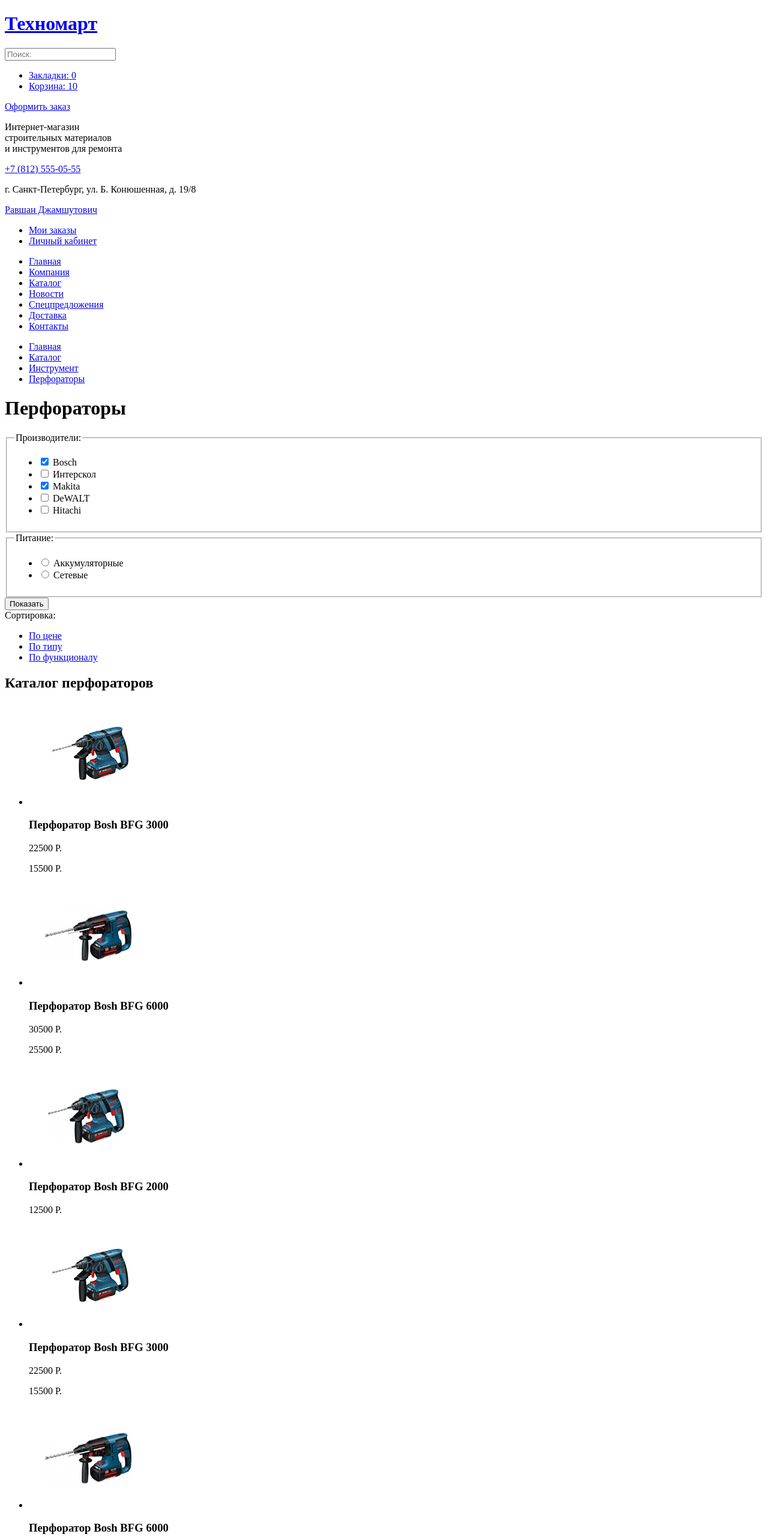
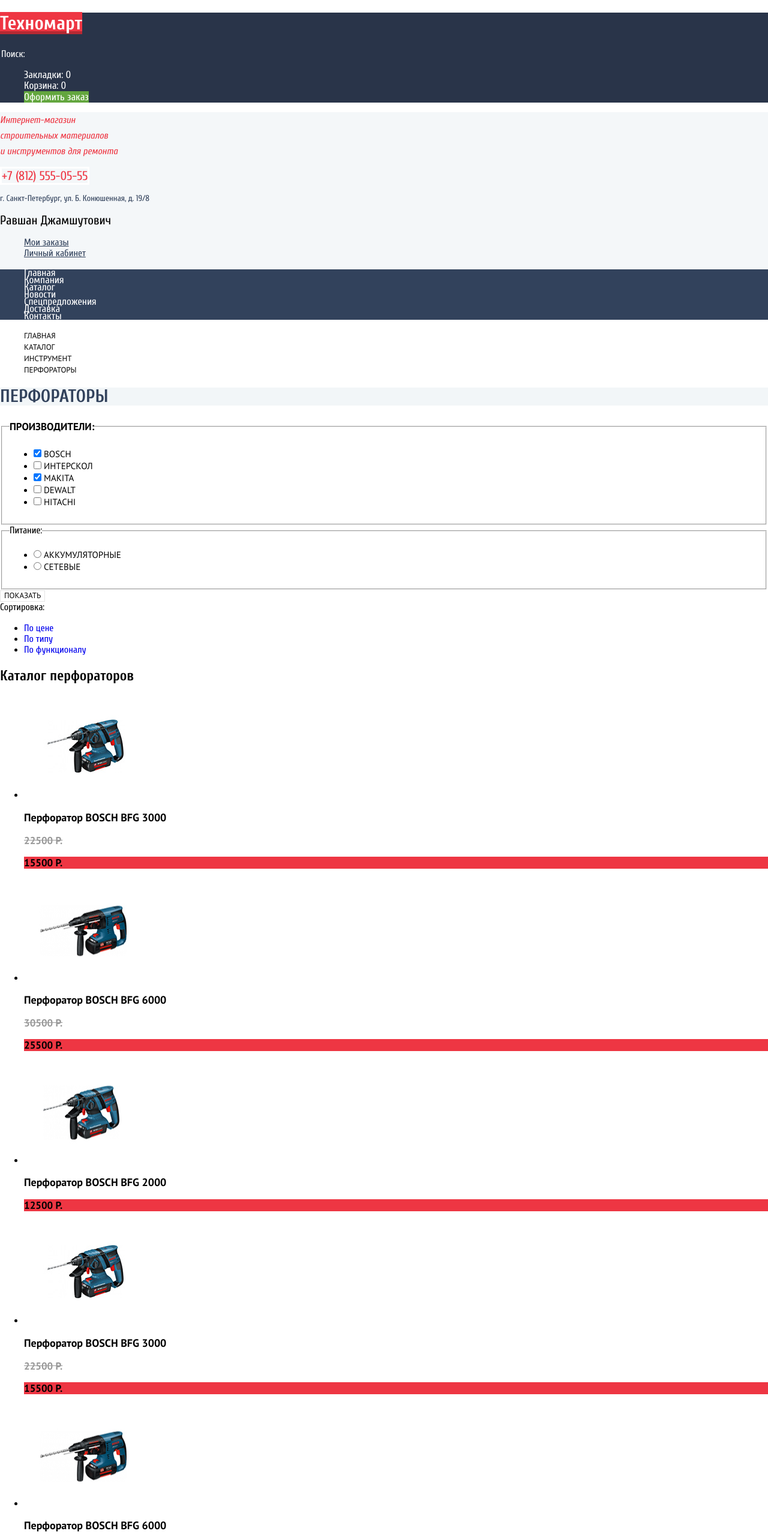
Before and after one commit to Manul228/1123415-technomart-26, a plain HTML site: page catalog.html in a window 1280 px wide. Shown: the top 2562 px of the page at 60% size. Drawn offline with Linux system fonts and the light colour scheme.

Commit message:
Задание 12

```diff
--- a/catalog.html
+++ b/catalog.html
@@ -4,89 +4,100 @@
   <head>
     <meta charset="utf-8">
     <title>HTML Academy: Техномарт</title>
+    <link href="css/normalize.css" rel="stylesheet">
+    <link href="css/style.css" rel="stylesheet">
   </head>
 
   <body>
     <header>
-      <h1><a href="index.html">Техномарт</a></h1>
+      <header class="main-header">
+        <div class="main-header-top">
+          <h1>
+            <a class="logo" href="index.html">Техномарт</a>
+          </h1>
           <div>
-        <form action="https://echo.htmlacademy.ru" method="post">
+            <form class="search-box" action="https://echo.htmlacademy.ru" method="post">
               <input type="text" placeholder="Поиск:" name="search" aria-label="Поисковая строка">
             </form>
           </div>
-      <ul>
-        <li><a href="#">Закладки: 0</a></li>
-        <li><a href="#">Корзина: 10</a></li>
-      </ul>
 
-      <a href="#">Оформить заказ</a>
-
-      <p>
-        Интернет-магазин <br> строительных материалов <br> и инструментов для ремонта
-      </p>
-
-      <a href="tel:+7(812)555-05-55">+7 (812) 555-05-55</a>
-
-      <p>г. Санкт-Петербург, ул. Б. Конюшенная, д. 19/8 </p>
-
-      <div>
-        <a href="#">Равшан Джамшутович</a>
-
-        <ul>
-          <li><a href="#">Мои заказы</a></li>
-          <li><a href="#">Личный кабинет</a></li>
+          <ul class="user-menu">
+            <li><a class="markers" href="#">Закладки: 0</a> </li>
+            <li><a class="basket" href="#">Корзина: 0</a></li>
+            <li><a class="checkout" href="#">Оформить заказ</a></li>
           </ul>
 
         </div>
 
-      <nav>
-        <ul>
-          <li><a href="#">Главная</a></li>
-          <li><a href="#">Компания</a></li>
-          <li><a href="catalog.html">Каталог</a></li>
-          <li><a href="#">Новости</a></li>
-          <li><a href="#">Спецпредложения</a></li>
-          <li><a href="#">Доставка</a></li>
-          <li><a href="#">Контакты</a></li>
+        <div class="main-header-middle">
+          <p class="promo">
+            Интернет-магазин <br> строительных материалов <br> и инструментов для ремонта
+          </p>
+
+          <div class="header-address">
+            <a class="header-address-telephone" href="tel:+7(812)555-05-55">+7 (812) 555-05-55</a>
+
+            <p class="header-address-text">г. Санкт-Петербург, ул. Б. Конюшенная, д. 19/8 </p>
+          </div>
+
+          <div>
+            <a class="username" href="#">Равшан Джамшутович</a>
+
+            <ul class="user-navigation">
+              <li><a class="my-orders" href="#">Мои заказы</a></li>
+              <li><a class="my-account" href="#">Личный кабинет</a></li>
+            </ul>
+
+          </div>
+
+          <nav class="main-navigation">
+            <ul class="site-navigation">
+              <li><a href="# ">Главная</a></li>
+              <li><a href="# ">Компания</a></li>
+              <li><a href="catalog.html ">Каталог</a></li>
+              <li><a href="# ">Новости</a></li>
+              <li><a href="# ">Спецпредложения</a></li>
+              <li><a href="# ">Доставка</a></li>
+              <li><a href="# ">Контакты</a></li>
             </ul>
           </nav>
 
       </header>
 
       <main>
-      <ul>
+        <ul class="breadcrumps">
           <li><a href="index.html">Главная</a></li>
           <li><a href="#">Каталог</a></li>
           <li><a href="#">Инструмент</a></li>
           <li><a href="#">Перфораторы</a></li>
         </ul>
 
-      <h1>Перфораторы</h1>
+        <h1 class="page-title">Перфораторы</h1>
 
         <section>
           <form action="https://echo.htmlacademy.ru" method="get">
             <fieldset>
-            <legend>Производители:</legend>
+              <legend class="legend-manufacturers">Производители:</legend>
               <ul>
                 <li>
                   <input type="checkbox" name="manufacturers" id="bosch" checked>
-                <label for="bosch">Bosch</label>
+                  <label class="filter-label" for="bosch">Bosch</label>
                 </li>
                 <li>
                   <input type="checkbox" name="manufacturers" id="interskol">
-                <label for="interskol">Интерскол</label>
+                  <label class="filter-label" for="interskol">Интерскол</label>
                 </li>
                 <li>
                   <input type="checkbox" name="manufacturers" id="makita" checked>
-                <label for="makita">Makita</label>
+                  <label class="filter-label" for="makita">Makita</label>
                 </li>
                 <li>
                   <input type="checkbox" name="manufacturers" id="dewalt">
-                <label for="dewalt">DeWALT</label>
+                  <label class="filter-label" for="dewalt">DeWALT</label>
                 </li>
                 <li>
                   <input type="checkbox" name="manufacturers" id="hitachi">
-                <label for="hitachi">Hitachi</label>
+                  <label class="filter-label" for="hitachi">Hitachi</label>
                 </li>
               </ul>
             </fieldset>
@@ -96,17 +107,17 @@
               <ul>
                 <li>
                   <input type="radio" name="power" id="accum">
-                <label for="accum">Аккумуляторные</label>
+                  <label class="filter-label" for="accum">Аккумуляторные</label>
                 </li>
 
                 <li>
                   <input type="radio" name="power" id="electric">
-                <label for="electric">Сетевые</label>
+                  <label class="filter-label" for="electric">Сетевые</label>
                 </li>
               </ul>
             </fieldset>
 
-          <button type="submit" aria-label="Применить фильтры к списку товаров">Показать</button>
+            <button class="show-button" type="submit" aria-label="Применить фильтры к списку товаров">Показать</button>
           </form>
         </section>
 
@@ -124,78 +135,78 @@
 
         <section>
           <h2>Каталог перфораторов</h2>
-        <ul>
-          <li>
+          <ul class="product-list">
+            <li class="product-list-item">
               <div>
                 <img src="img/bosch-bfg-3000.jpg" width="218" height="170" alt="Перфоратор Bosch BFG 3000">
               </div>
-            <h3>Перфоратор Bosh BFG 3000</h3>
-            <p>22500 Р.</p>
-            <p>15500 Р.</p>
+              <h3 class="product-name">Перфоратор BOSCH BFG 3000</h3>
+              <p class="old-price">22500 Р.</p>
+              <p class="current-price">15500 Р.</p>
             </li>
-          <li>
+            <li class="product-list-item">
               <div>
                 <img src="img/bosch-bfg-6000.jpg" width="218" height="170" alt="Перфоратор Bosch BFG 6000">
               </div>
-            <h3>Перфоратор Bosh BFG 6000</h3>
-            <p>30500 Р.</p>
-            <p>25500 Р.</p>
+              <h3 class="product-name">Перфоратор BOSCH BFG 6000</h3>
+              <p class="old-price">30500 Р.</p>
+              <p class="current-price">25500 Р.</p>
             </li>
-          <li>
+            <li class="product-list-item">
               <div>
                 <img src="img/bosch-bfg-2000.jpg" width="218" height="170" alt="Перфоратор Bosch BFG 200">
               </div>
-            <h3>Перфоратор Bosh BFG 2000</h3>
-            <p></p>
-            <p>12500 Р.</p>
+              <h3 class="product-name">Перфоратор BOSCH BFG 2000</h3>
+              <p class="old-price"></p>
+              <p class="current-price">12500 Р.</p>
             </li>
-          <li>
+            <li class="product-list-item">
               <div>
                 <img src="img/bosch-bfg-3000.jpg" width="218" height="170" alt="Перфоратор Bosch BFG 3000">
               </div>
-            <h3>Перфоратор Bosh BFG 3000</h3>
-            <p>22500 Р.</p>
-            <p>15500 Р.</p>
+              <h3 class="product-name">Перфоратор BOSCH BFG 3000</h3>
+              <p class="old-price">22500 Р.</p>
+              <p class="current-price">15500 Р.</p>
             </li>
-          <li>
+            <li class="product-list-item">
               <div>
                 <img src="img/bosch-bfg-6000.jpg" width="218" height="170" alt="Перфоратор Bosch BFG 6000">
               </div>
-            <h3>Перфоратор Bosh BFG 6000</h3>
-            <p>30500 Р.</p>
-            <p>25500 Р.</p>
+              <h3 class="product-name">Перфоратор BOSCH BFG 6000</h3>
+              <p class="old-price">30500 Р.</p>
+              <p class="current-price">25500 Р.</p>
             </li>
-          <li>
+            <li class="product-list-item">
               <div>
                 <img src="img/bosch-bfg-2000.jpg" width="218" height="170" alt="Перфоратор Bosch BFG 200">
               </div>
-            <h3>Перфоратор Bosh BFG 2000</h3>
-            <p></p>
-            <p>12500 Р.</p>
+              <h3 class="product-name">Перфоратор BOSCH BFG 2000</h3>
+              <p class="old-price"></p>
+              <p class="current-price">12500 Р.</p>
             </li>
-          <li>
+            <li class="product-list-item">
               <div>
                 <img src="img/bosch-bfg-3000.jpg" width="218" height="170" alt="Перфоратор Bosch BFG 3000">
               </div>
-            <h3>Перфоратор Bosh BFG 3000</h3>
-            <p>22500 Р.</p>
-            <p>15500 Р.</p>
+              <h3 class="product-name">Перфоратор BOSCH BFG 3000</h3>
+              <p class="old-price">22500 Р.</p>
+              <p class="current-price">15500 Р.</p>
             </li>
-          <li>
+            <li class="product-list-item">
               <div>
                 <img src="img/bosch-bfg-6000.jpg" width="218" height="170" alt="Перфоратор Bosch BFG 6000">
               </div>
-            <h3>Перфоратор Bosh BFG 6000</h3>
-            <p>30500 Р.</p>
-            <p>25500 Р.</p>
+              <h3 class="product-name">Перфоратор BOSCH BFG 6000</h3>
+              <p class="old-price">30500 Р.</p>
+              <p class="current-price">25500 Р.</p>
             </li>
-          <li>
+            <li class="product-list-item">
               <div>
-              <img src="img/bosch-bfg-2000.jpg" width="218" height="170" alt="Перфоратор Bosch BFG 2000">
+                <img src="img/bosch-bfg-2000.jpg" width="218" height="170" alt="Перфоратор Bosch BFG 200">
               </div>
-            <h3>Перфоратор Bosh BFG 2000</h3>
-            <p></p>
-            <p>12500 Р.</p>
+              <h3 class="product-name">Перфоратор BOSCH BFG 2000</h3>
+              <p class="old-price"></p>
+              <p class="current-price">12500 Р.</p>
             </li>
           </ul>
         </section>
@@ -213,10 +224,11 @@
       </main>
 
       <footer>
-      <div>
-        <a href="index.html" aria-label="Переход на главную">Техномарт</a>
+        <div class="footer-top">
+          <a class="logo" href="index.html ">Техномарт</a>
 
-        <ul>
+
+          <ul class="site-navigation">
             <li><a href="#">Компания</a></li>
             <li><a href="#">Новости</a></li>
             <li><a href="#">Каталог</a></li>
@@ -224,44 +236,44 @@
             <li><a href="#">Контакты</a></li>
           </ul>
 
-        <p>
+          <p class="footer-address">
             г. Санкт-Петербург, ул. Б. Конюшенная, д. 19/8 <br>
             <a href="tel:+7(812)555-05-55">+7 (812) 555-05-55</a>
           </p>
 
-        <ul>
-          <li><a href="#">Материалы</a></li>
-          <li><a href="#">Техника</a></li>
-          <li><a href="#">Инструмент</a></li>
-          <li><a href="#">Спецпредложения</a></li>
+          <ul class="service-offers">
+            <li><a href="# ">Материалы</a></li>
+            <li><a href="# ">Техника</a></li>
+            <li><a href="# ">Инструмент</a></li>
+            <li><a href="# ">Спецпредложения</a></li>
           </ul>
         </div>
 
-      <div>
-        <p>
+        <div class="footer-bottom">
+          <p class="copyrights">
             &copy; 2010–2019 Компания «Техномарт» <br> Все права защищены.
           </p>
 
           <ul>
             <li>
-            <a href="#" aria-label="Наша группа в ВК">ВК</a>
+              <a href="# " aria-label="Наша группа в ВК ">ВК</a>
             </li>
             <li>
-            <a href="#" aria-label="Наша страница в Фейсбук">Фейсбук</a>
+              <a href="# " aria-label="Наша страница в Фейсбук ">Фейсбук</a>
             </li>
             <li>
-            <a href="#" aria-label="Наша страница в Инстаграм">Инстаграм</a>
+              <a href="# " aria-label="Наша страница в Инстаграм ">Инстаграм</a>
             </li>
           </ul>
 
-        <div>
+          <div class="footer-info">
             <p>Обратная связь:</p>
             <a href="mailto:mail@htmlacademy.ru">mail@htmlacademy.ru</a>
           </div>
 
-        <div>
+          <div class="footer-info">
             <p>Разработано –</p>
-          <a href="htmlacademy.ru" aria-label="Разработчик сайта">htmlacademy.ru</a>
+            <a href="htmlacademy.ru" aria-label="Разработчик сайта ">htmlacademy.ru</a>
           </div>
         </div>
       </footer>
--- a/css/style.css
+++ b/css/style.css
@@ -28,30 +28,16 @@
 
 @font-face {
   font-family: 'PT Sans';
-  font-weight: bold;
+  font-weight: normal;
   font-style: normal;
-  src: url('../fonts/web/ptsansbold.woff2') format('woff2'), url('../fonts/web/ptsansbold.woff') format('woff');
+  src: url('../fonts/web/ptsansregular.woff2') format('woff2'), url('../fonts/web/ptsansregular.woff') format('woff');
 }
 
 @font-face {
   font-family: 'PT Sans';
   font-weight: bold;
-  font-style: italic;
-  src: url('../fonts/web/ptsansbolditalic.woff2') format('woff2'), url('../fonts/web/ptsansbolditalic.woff') format('woff');
-}
-
-@font-face {
-  font-family: 'PT Sans';
-  font-weight: normal;
-  font-style: italic;
-  src: url('../fonts/web/ptsansitalic.woff2') format('woff2'), url('../fonts/web/ptsansitalic.woff') format('woff');
-}
-
-@font-face {
-  font-family: 'PT Sans';
-  font-weight: normal;
   font-style: normal;
-  src: url('../fonts/web/ptsansregular.woff2') format('woff2'), url('../fonts/web/ptsansregular.woff') format('woff');
+  src: url('../fonts/web/ptsansbold.woff2') format('woff2'), url('../fonts/web/ptsansbold.woff') format('woff');
 }
 
 body {
@@ -106,13 +92,13 @@ a {
   line-height: 26px;
 }
 
-.address-telephone {
+.header-address-telephone {
   font-size: 21px;
   color: #ee3643;
   border: 3px solid #ffffff;
 }
 
-.address-text {
+.header-address-text {
   font-size: 14px;
   line-height: 24px;
   color: #32425c;
@@ -255,3 +241,132 @@ a {
 .footer-bottom {
   background-color: #293449;
 }
+
+.footer-address,
+.footer-address a {
+  font-size: 18px;
+  line-height: 24px;
+  color: #f3f7f9;
+}
+
+.service-offers {
+  list-style: none;
+}
+
+.service-offers a {
+  font-size: 18px;
+  line-height: 24px;
+  color: #ffd180;
+}
+
+.copyrights {
+  color: #ffffff;
+  font-size: 16px;
+  line-height: 24px;
+}
+
+.footer-info p .footer-info a {
+  font-size: 16px;
+  line-height: 18px;
+}
+
+.footer-info p {
+  color: #ffffff;
+}
+
+.footer-info a {
+  color: #ffd180;
+}
+
+.footer-info a:hover,
+.footer-info a:focus {
+  text-decoration: underline;
+  text-decoration-color: #ffd180;
+}
+
+.footer-info a:active {
+  text-decoration: none;
+  color: #ee3643;
+}
+
+.username {
+  font-size: 21px;
+  line-height: 21px;
+  color: #000000;
+}
+
+.my-orders,
+.my-account {
+  font-size: 16px;
+  line-height: 18px;
+  color: #32425c;
+  text-decoration: underline;
+  text-decoration-color: #32425c;
+}
+
+.breadcrumps {
+  list-style: none;
+}
+
+.breadcrumps a {
+  font-size: 13px;
+  line-height: 18px;
+  color: #000000;
+  font-family: 'PT Sans', Arial, sans-serif;
+  text-transform: uppercase;
+}
+
+.page-title {
+  font-size: 30px;
+  line-height: 30px;
+  text-transform: uppercase;
+  color: #32425c;
+  background-color: #f2f6f8;
+}
+
+.legend-manufacturers {
+  font-family: 'PT Sans', Arial, sans-serif;
+  font-weight: bold;
+  font-size: 17px;
+  line-height: 30px;
+  text-transform: uppercase;
+}
+
+.filter-label {
+  font-family: 'PT Sans', Arial, sans-serif;
+  font-size: 15px;
+  line-height: 20px;
+  text-transform: uppercase;
+}
+
+.show-button {
+  font-family: 'PT Sans', Arial, sans-serif;
+  font-size: 13px;
+  text-transform: uppercase;
+  border: 1px solid #e5e5e5;
+  background: none;
+}
+
+.product-name {
+  font-family: 'PT Sans', Arial, sans-serif;
+  font-size: 18px;
+  line-height: 20px;
+}
+
+.old-price {
+  font-family: 'PT Sans', Arial, sans-serif;
+  font-size: 17px;
+  font-weight: bold;
+  line-height: 20px;
+  color: #999999;
+  text-decoration: line-through;
+}
+
+.current-price {
+  font-family: 'PT Sans', Arial, sans-serif;
+  font-size: 17px;
+  font-weight: bold;
+  line-height: 20px;
+  color: #000000;
+  background-color: #ee3643;
+}
```
Also changed, not shown: index.html (+19 -18 lines). Lines whose indentation alone changed are shown as unchanged.
